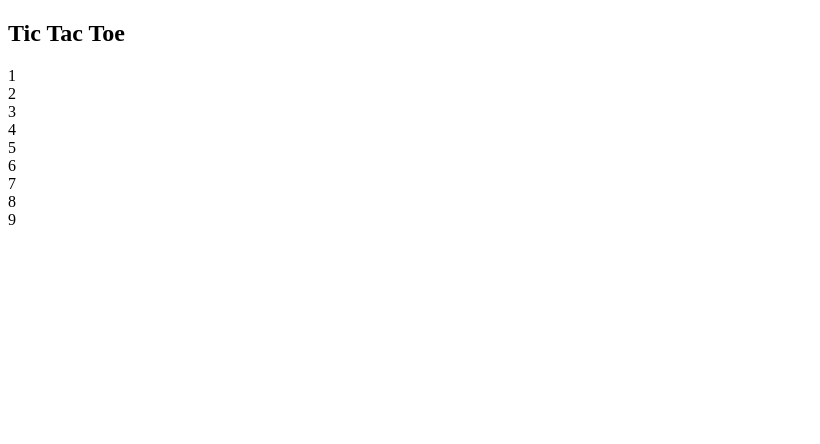
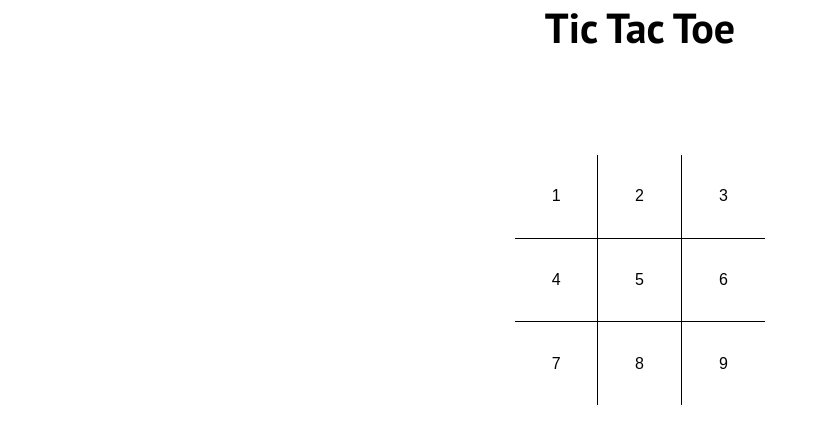
Before and after one commit to Zabed-Iftekhar/tic-tac-toe, a plain HTML site: page index.html in a window 1280 px wide. Shown: the whole page, without its empty margins (0-820 px from the left). Drawn offline with Linux system fonts and the light colour scheme; a web font is replaced by a local one.

Commit message:
Add styling to the div containers and heading

```diff
--- a/styles.css
+++ b/styles.css
@@ -1 +1,50 @@
 /* styles.css */
+*{
+    padding: 0;
+    margin:0;
+    box-sizing:border-box;
+    font-family: "Numans",sans-serif;
+}
+
+body{
+    display:flex;
+    flex-direction: column;
+    justify-content: center;
+    align-items: center;
+}
+h2{
+    font-family: "PT Sans",sans-serif;
+    margin-bottom: 100px;
+    font-size: 42px;
+}
+
+
+.container{
+
+    width: 250px;
+    height: 250px;
+    display: grid;
+    grid-template-columns: repeat(3,1fr);
+}
+div{
+
+    display: grid;
+    text-align: center;
+
+}
+
+
+#one,#two,#three,#four,#five,#six{
+    border-bottom: 1px solid black;
+}
+
+#one,#two,#four,#five,#seven,#eight{
+    border-right: 1px solid black;
+}
+
+
+.number{
+    display: flex;
+    justify-content: center;
+    align-items: center;
+}
```
